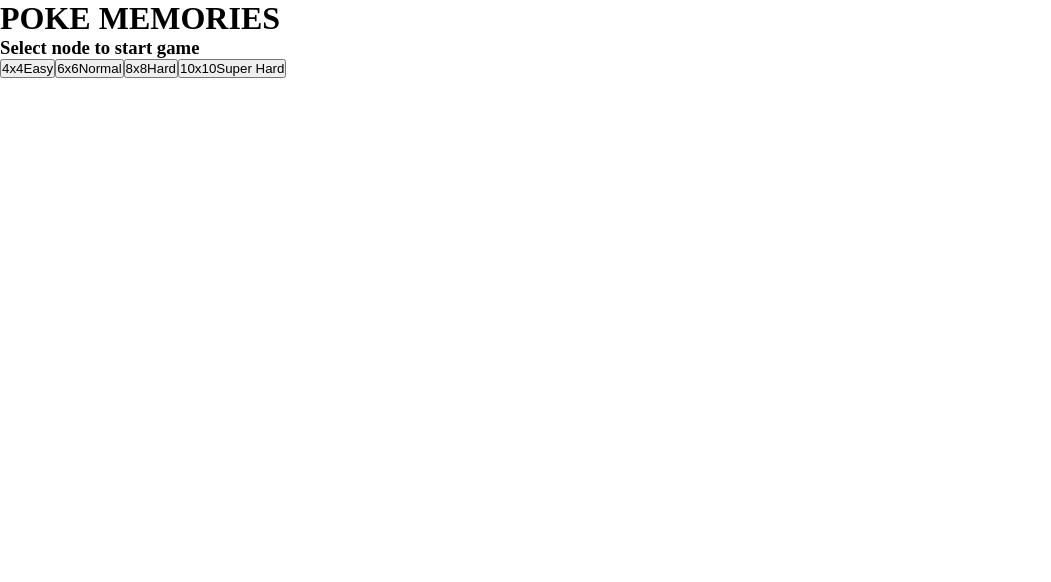
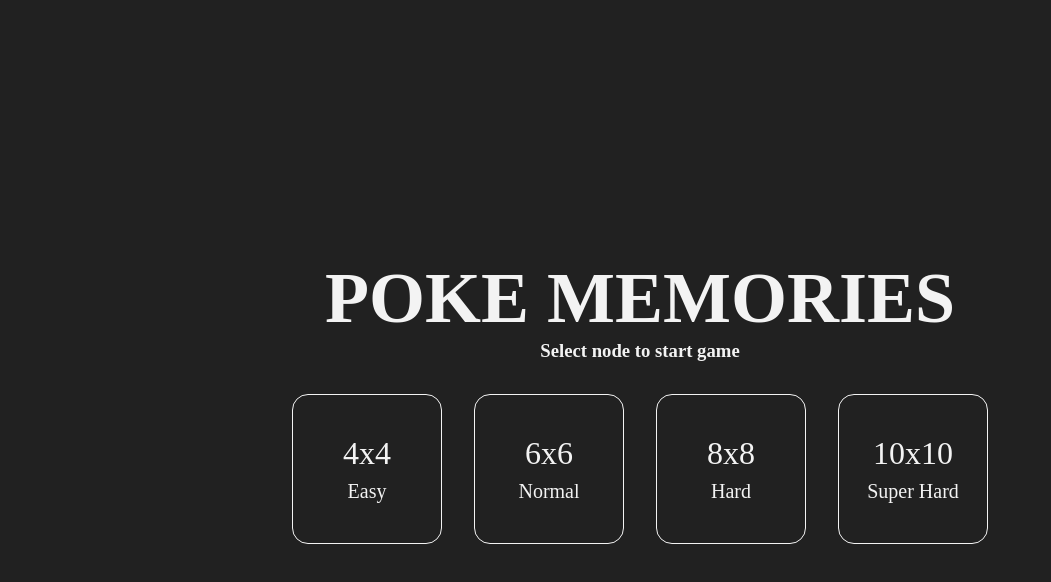
Before and after one commit to vananhbui41/poke-memories, a Vue app: page / in a window 1280 px wide. Shown: the top 582 px of the page, without its empty margins (0-1051 px from the left). Built offline with nearby package versions, Linux system fonts and the light colour scheme; a web font is replaced by a local one.

Commit message:
Main Screen Css

```diff
--- a/src/components/MainScreen.vue
+++ b/src/components/MainScreen.vue
@@ -1,5 +1,5 @@
 <template>
-  <div class="main">
+  <div class="screen">
     <h1>POKE MEMORIES</h1>
     <h3>Select node to start game</h3>
     <div class="actions">
@@ -29,3 +29,67 @@ const startGame = (totalOfBlocks) => {
   emit("startGame", { totalOfBlocks });
 };
 </script>
+
+<style lang="css" scoped>
+.screen {
+  width: 100%;
+  height: 100vh;
+  position: absolute;
+  top: 0;
+  left: 0;
+  z-index: 2;
+  display: flex;
+  align-items: center;
+  justify-content: center;
+  flex-direction: column;
+  background-color: var(--dark);
+  color: var(--light);
+}
+
+.screen h1 {
+  font-size: 4.5rem;
+  text-transform: uppercase;
+}
+
+.screen p {
+  font-size: 2rem;
+}
+
+.actions {
+  display: flex;
+  margin-top: 2rem;
+}
+
+.actions button {
+  font: var(--font);
+  width: 150px;
+  height: 150px;
+  background: transparent;
+  box-shadow: none;
+  border: 1px solid var(--light);
+  color: var(--light);
+  display: flex;
+  flex-direction: column;
+  border-radius: 1rem;
+  margin: 0 1rem;
+  align-items: center;
+  justify-content: center;
+  cursor: pointer;
+  transition: background 0.3s ease-in-out;
+}
+
+.actions button:hover {
+  background-color: var(--light);
+  color: var(--dark);
+}
+
+.actions button span:first-child {
+  font-size: 2rem;
+}
+
+.actions button span:last-child {
+  display: block;
+  font-size: 1.25rem;
+  margin-top: 0.5rem;
+}
+</style>
--- a/src/components/ResultScreen.vue
+++ b/src/components/ResultScreen.vue
@@ -2,7 +2,7 @@
     <div class="screen">
         <h1>Congraturation</h1>
         <p> {{ Math.round(timer/1000) }} second </p>
-        <button>Start Again</button>
+        <button >Start Again</button>
     </div>
 </template>
 
```
